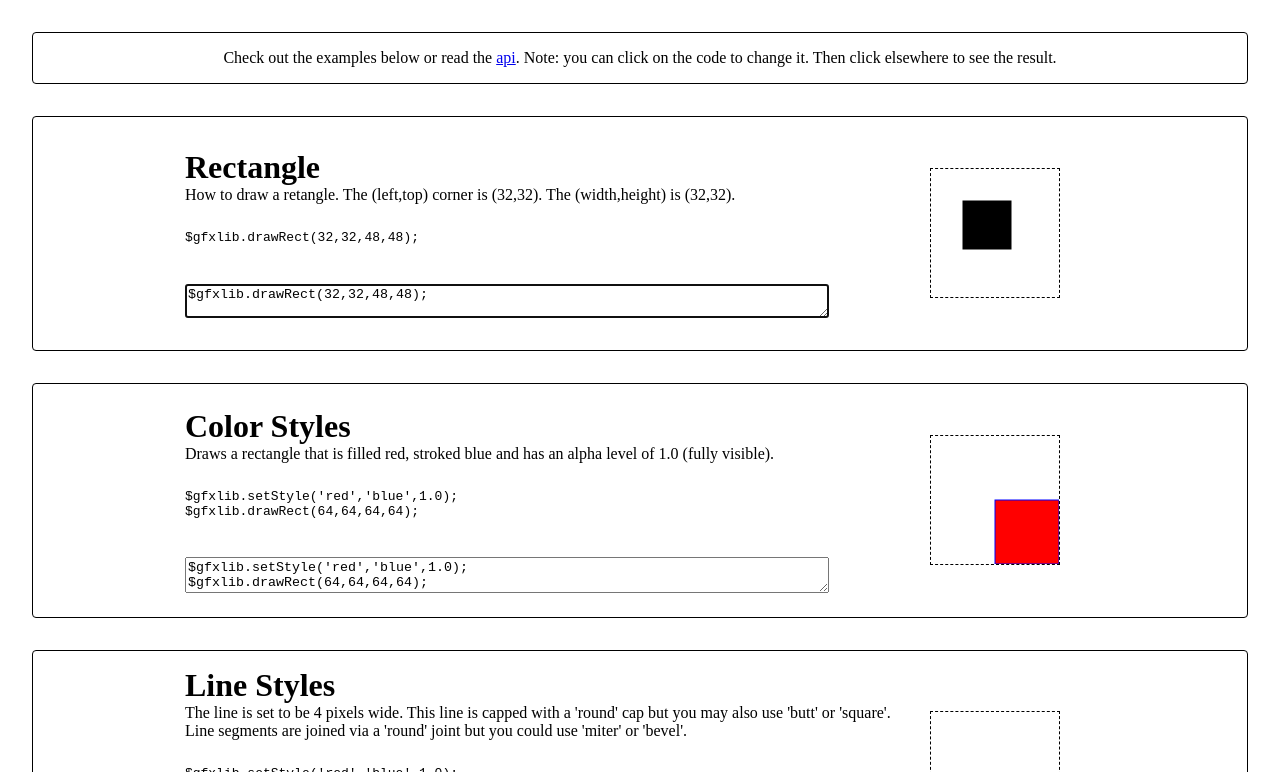
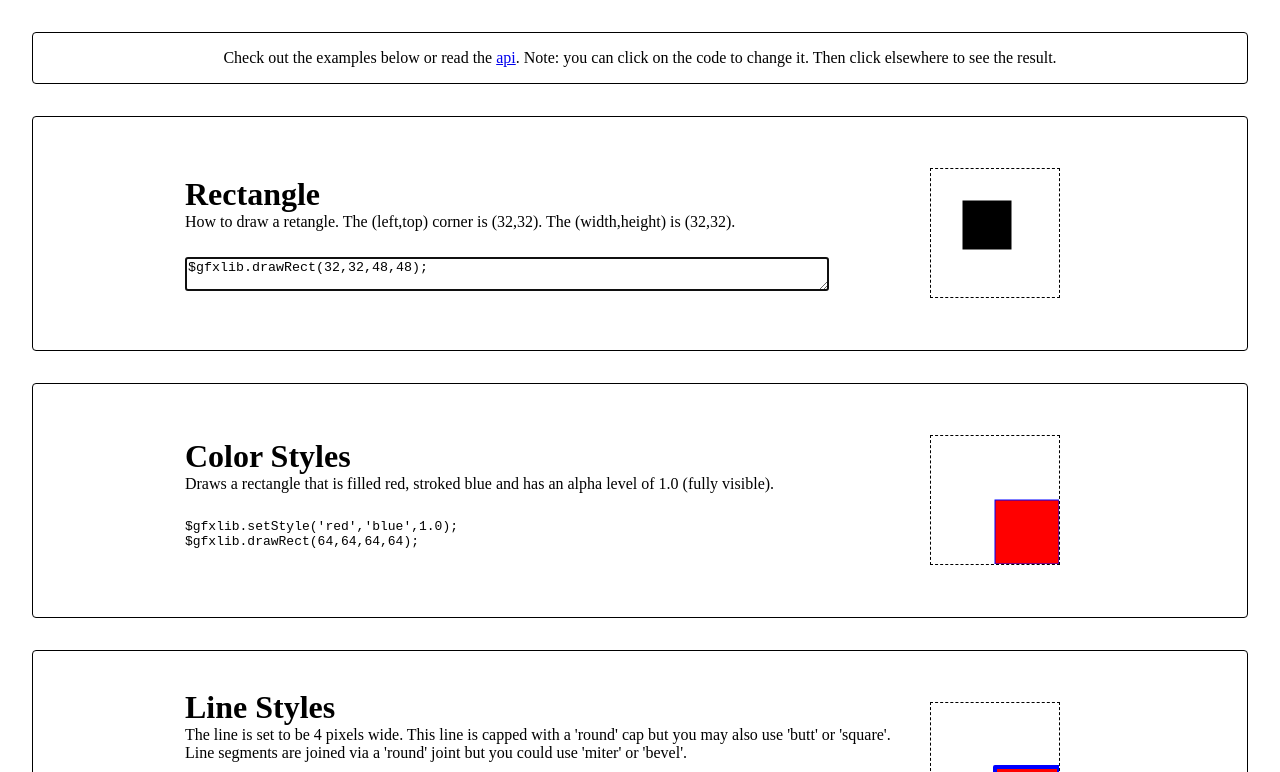
Before and after one commit to ippo615/js-drawing-lib, a plain HTML site: page index.html in a window 1280 px wide. Both pictures are taken after a click on the element "$gfxlib.drawRect(32,32,48,48);". Shown: the top 772 px of the page. Drawn offline with Linux system fonts and the light colour scheme.

Commit message:
Fixed the page layout errors caused by my last commit

```diff
--- a/index.html
+++ b/index.html
@@ -804,14 +804,14 @@ function DrawPre(id){
 	domPre.innerHTML = "";
 	domPre.appendChild(document.createTextNode(code));
 	domPre.style.display = 'block';
-	domCode.style.display = 'transparent';
+	domCode.style.display = 'none';
 	$gfxlib.setCanvasNode(document.getElementById(id+'-canvas'));
 	$gfxlib.drawClearAll();
 	eval(code);
 }
 function HidePre(id){
 	var height = document.getElementById(id).clientHeight;
-	document.getElementById(id).style.display = 'transparent';
+	document.getElementById(id).style.display = 'none';
 	document.getElementById(id+'-edit').style.display = 'block';
 	document.getElementById(id+'-edit').style.height = height+'px';
 	document.getElementById(id+'-edit').focus();
@@ -847,7 +847,7 @@ function CreateExampleDom(example){
 
 	// Add a hidden text area
 	var editArea = document.createElement('textarea');
-	editArea.style.display = 'transparent';
+	editArea.style.display = 'none';
 	editArea.id = example.name + '-edit';
 	editArea.value = example.code;
 	editArea.onblur = gDrawPre(example.name);
```
